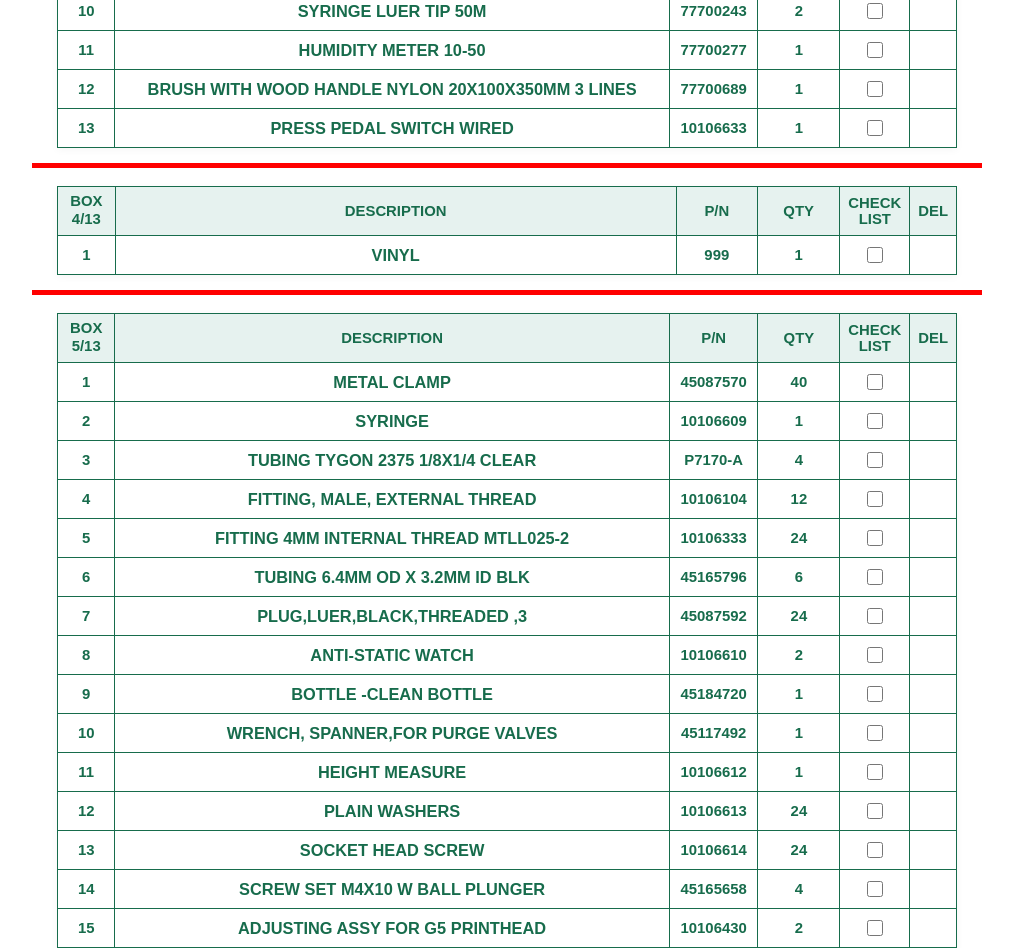
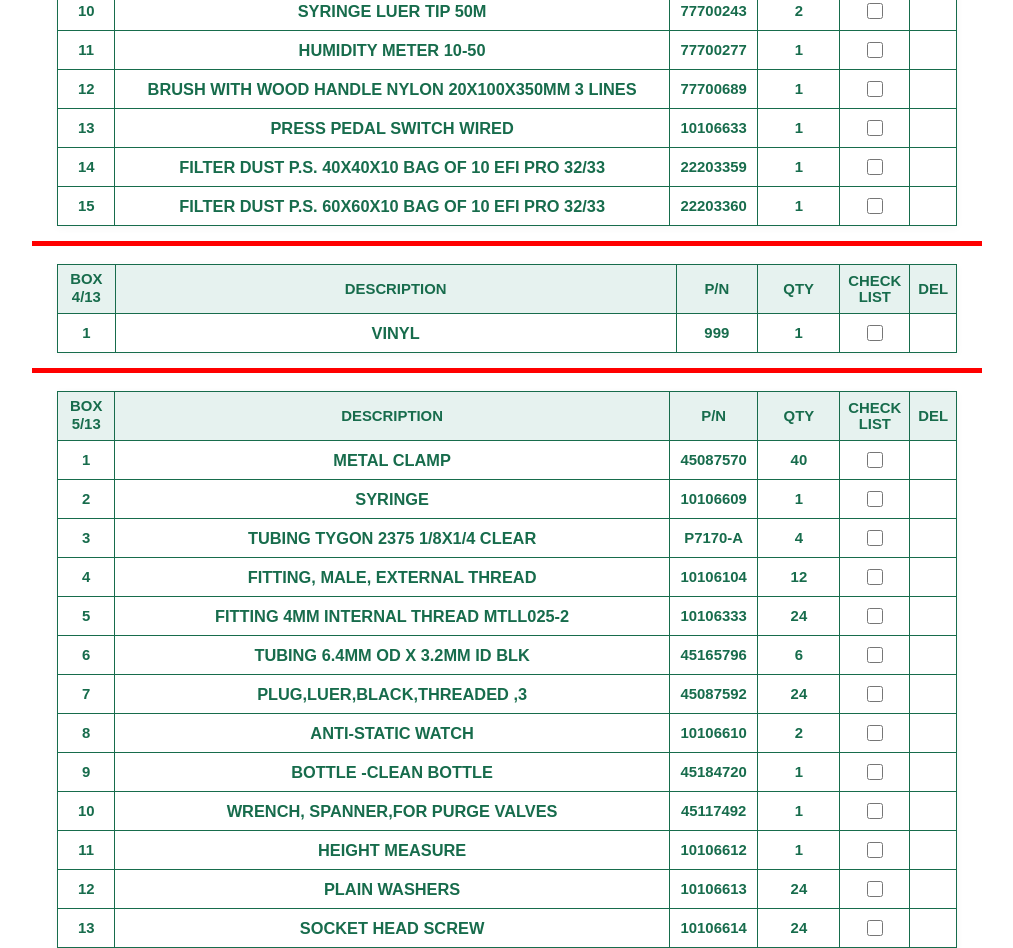
Before and after one commit to tomzohar84/Matan-EFI, a plain HTML site: page PRO32.html in a window 1280 px wide. Shown: the part 850-1798 px from the top of the page, without its empty margins (133-1146 px from the left). Drawn offline with Linux system fonts and the light colour scheme.

Commit message:
Update PRO32.html

```diff
--- a/PRO32.html
+++ b/PRO32.html
@@ -722,6 +722,24 @@ hr.air {
             <td class="action-col">
             </td>
         </tr>
+		<tr class="data-row">
+            <td class="row-num-cell">14</td>
+            <td class="desc-col">FILTER DUST P.S. 40X40X10 BAG OF 10 EFI PRO 32/33</td>
+            <td class="pn-col">22203359</td>
+            <td class="qty-col">1</td>
+            <td class="check-col"><input type="checkbox"></td>
+             <td class="action-col">
+            </td>
+   		</tr>
+		<tr class="data-row">
+            <td class="row-num-cell">15</td>
+            <td class="desc-col">FILTER DUST P.S. 60X60X10 BAG OF 10 EFI PRO 32/33</td>
+            <td class="pn-col">22203360</td>
+            <td class="qty-col">1</td>
+            <td class="check-col"><input type="checkbox"></td>
+             <td class="action-col">
+            </td>
+   		</tr>
 		</table>
 </div>
 
```
